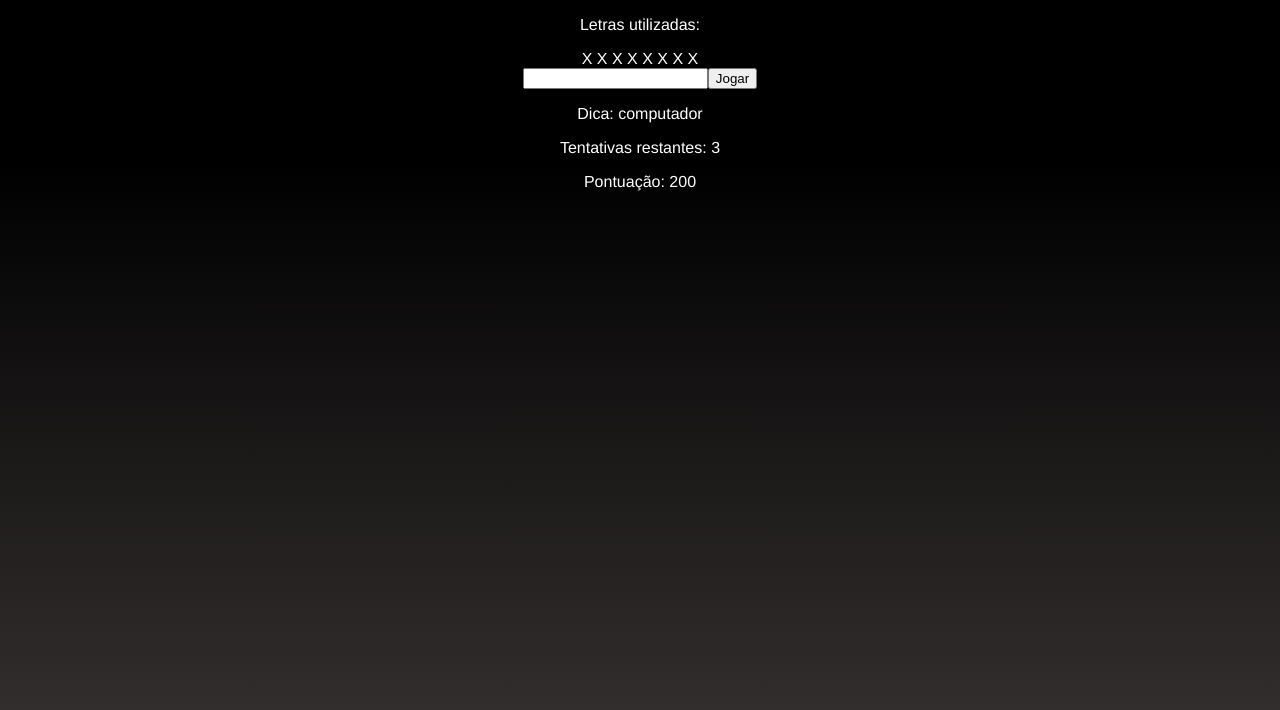
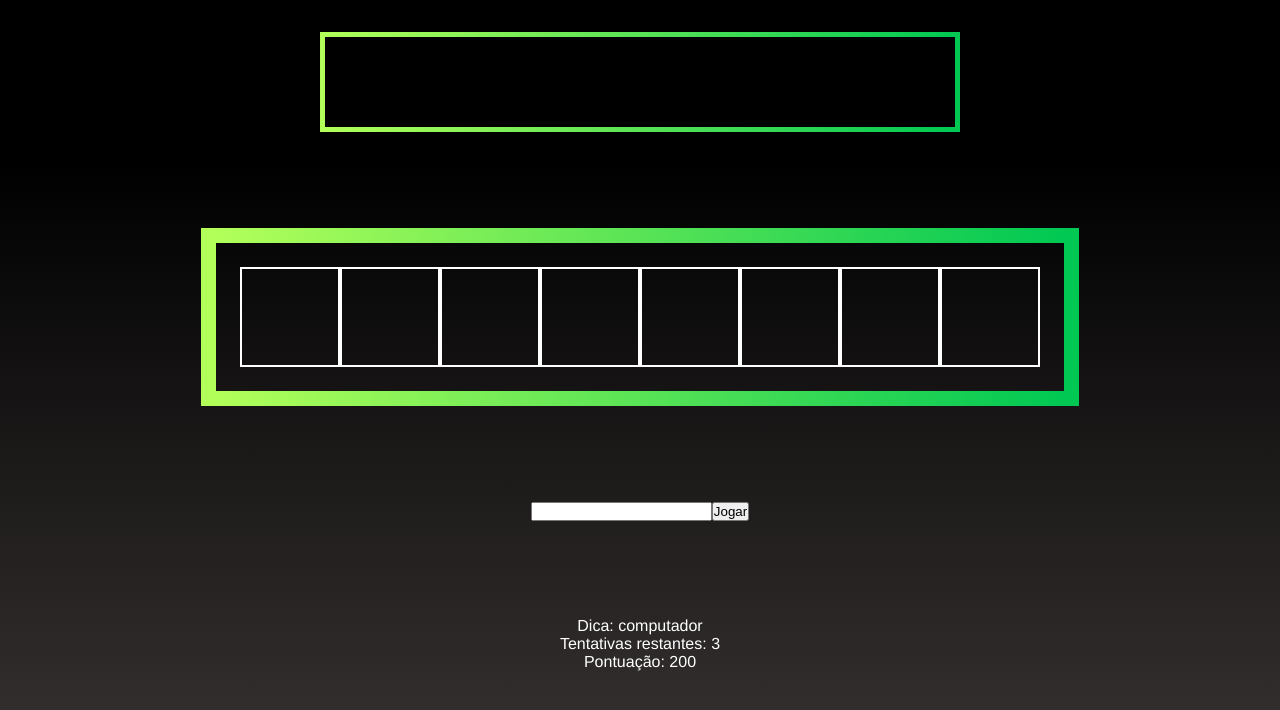
Before and after one commit to vieira-a/secret-word, a React (Create React App) app: page / in a window 1280 px wide. Shown: the top 710 px of the page. Built offline with nearby package versions, Linux system fonts and the light colour scheme.

Commit message:
Estilo do componente Play

```diff
--- /dev/null
+++ b/src/components/Play.css
@@ -0,0 +1,45 @@
+.container {
+    display: flex;
+    flex-direction: column;
+    gap: 6rem;
+}
+
+.usedLetters {
+    width: 50vw;
+    display: flex;
+    margin-inline: auto;
+    justify-content: center;
+    align-items: center;
+    border: 10px solid;
+    border-image-slice: 1;
+    border-width: 5px;
+    border-image-source: linear-gradient(to left, #00c853, #b2ff59);
+    height: 100px;
+    margin-top: 2rem;
+    font-size: 2rem;
+    font-weight: bold;
+    color: #b2ff59;
+}
+
+.secretWordPanel {
+    display: flex;
+    margin-inline: auto;
+
+    padding: 1.5rem;
+    border: 10px solid;
+    border-image-slice: 1;
+    border-width: 15px;
+    border-image-source: linear-gradient(to left, #00c853, #b2ff59);
+
+}
+.squares {
+    width: 100px;
+    height: 100px;
+    display: flex;
+    justify-content: center;
+    align-items: center;
+    text-align: center;
+    border: 2px solid white;
+    font-size: 3rem;
+
+}
--- a/src/components/Play.js
+++ b/src/components/Play.js
@@ -1,3 +1,5 @@
+import './Play.css'
+
 import React, { useState, useRef } from 'react'
 
 const Play = ({ verifyLetter, pickedCategory, pickedWord, letters, guessedLetters, wrongLetters, guesses, score }) => {
@@ -14,23 +16,20 @@ const handleSubmit = (e) => {
 }
 
   return (
-    <div>
+    <div className='container'>
 
-        <p>Letras utilizadas:
+      <div className="usedLetters">
       {wrongLetters.map((letter, index) => (
         <span key={index}>{letter}, </span>
       ))}
-        </p>
+      </div>
 
-
-        <div>
+      <div className="secretWordPanel">
           {letters.map((letter, index) =>
           guessedLetters.includes(letter) ? (
-            <span key={index}>
-              {letter}
-            </span>
+        <span className='squares' key={index}>{letter}</span>
           ) : (
-            <span key={index}> X </span>
+        <span className='squares' key={index}></span>
         )
         )}
       </div>
@@ -40,9 +39,14 @@ const handleSubmit = (e) => {
         <button type='submit'>Jogar</button>
       </form>
 
+      <div className="info">
+
         <p>Dica: {pickedCategory}</p>
         <p>Tentativas restantes: {guesses}</p>
         <p>Pontuação: {score}</p>
+
+      </div>
+
     </div>
   )
 }
--- a/src/index.css
+++ b/src/index.css
@@ -1,5 +1,11 @@
+* {
+  margin: 0;
+  padding: 0;
+  box-sizing: border-box;
+}
 html, body {
-  height: 100%;
+  height: 100vh;
+  width: 100vw;
 }
 
 body {
```
Lines whose indentation alone changed are shown as unchanged.
